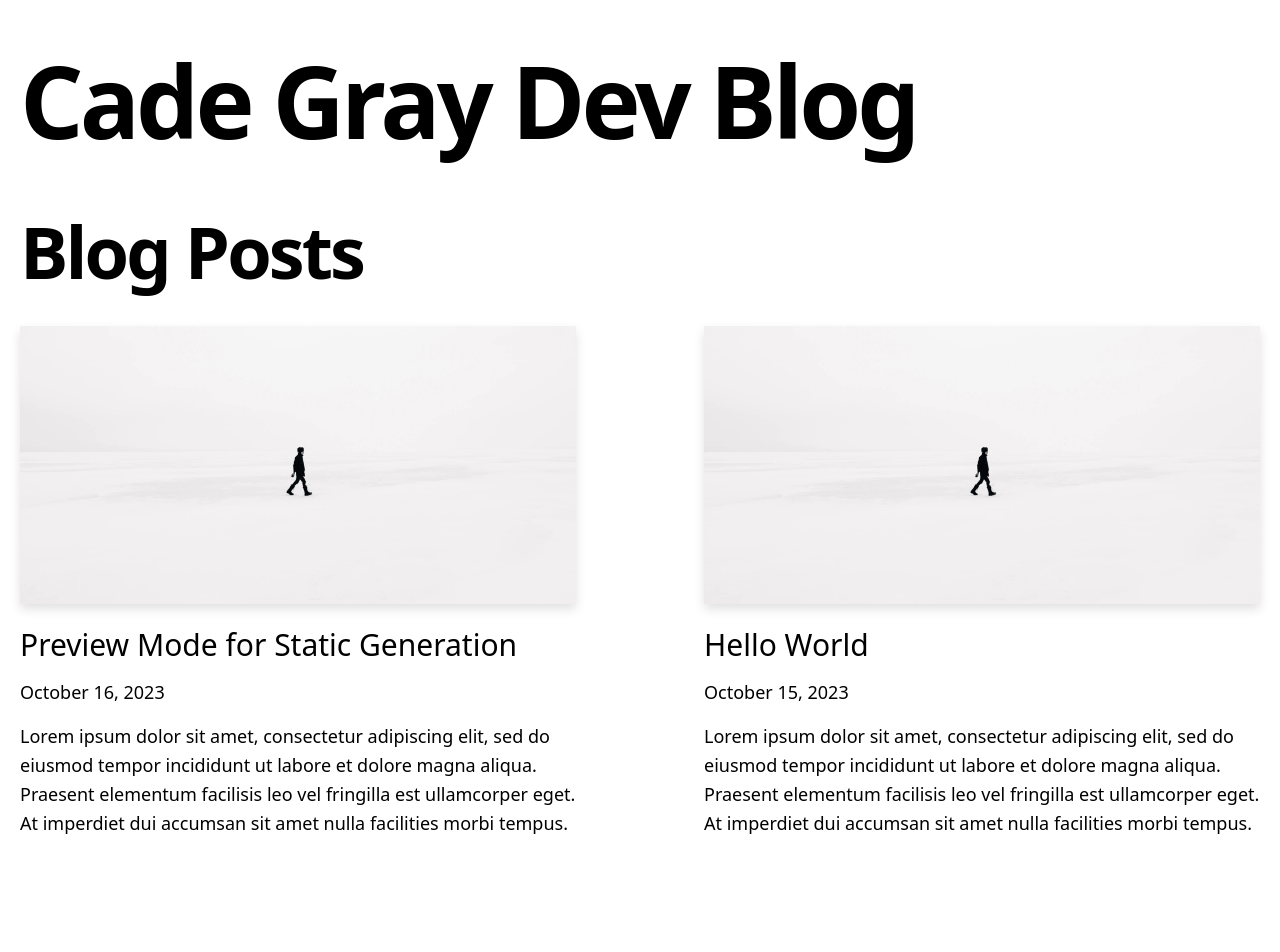
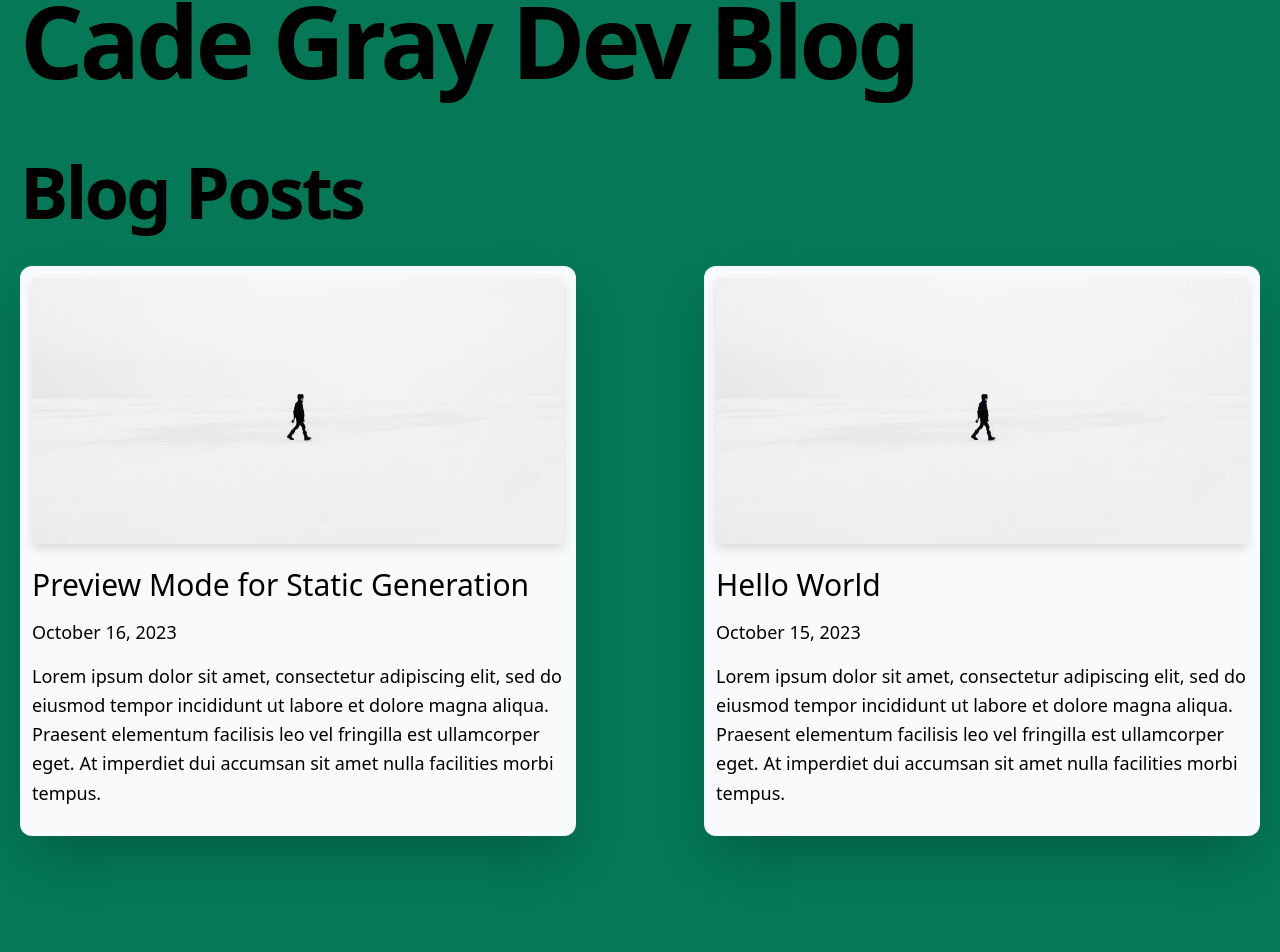
Before and after one commit to cade-gray/blog, a Next.js app: page / in a window 1280 px wide. Shown: the part 24-976 px from the top of the page. Built offline with nearby package versions, Linux system fonts and the light colour scheme.

Commit message:
First style overhaul

```diff
--- a/_posts/hello-world.md
+++ b/_posts/hello-world.md
@@ -10,10 +10,7 @@ ogImage:
   url: "/assets/blog/preview/cover.jpg"
 ---
 
-Lorem ipsum dolor sit amet, consectetur adipiscing elit, sed do eiusmod tempor incididunt ut labore et dolore magna aliqua. Praesent elementum facilisis leo vel fringilla est ullamcorper eget. At imperdiet dui accumsan sit amet nulla facilities morbi tempus. Praesent elementum facilisis leo vel fringilla. Congue mauris rhoncus aenean vel. Egestas sed tempus urna et pharetra pharetra massa massa ultricies.
-
-Venenatis cras sed felis eget velit. Consectetur libero id faucibus nisl tincidunt. Gravida in fermentum et sollicitudin ac orci phasellus egestas tellus. Volutpat consequat mauris nunc congue nisi vitae. Id aliquet risus feugiat in ante metus dictum at tempor. Sed blandit libero volutpat sed cras. Sed odio morbi quis commodo odio aenean sed adipiscing. Velit euismod in pellentesque massa placerat. Mi bibendum neque egestas congue quisque egestas diam in arcu. Nisi lacus sed viverra tellus in. Nibh cras pulvinar mattis nunc sed. Luctus accumsan tortor posuere ac ut consequat semper viverra. Fringilla ut morbi tincidunt augue interdum velit euismod.
-
-## Lorem Ipsum
-
-Tristique senectus et netus et malesuada fames ac turpis. Ridiculous mus mauris vitae ultricies leo integer malesuada nunc vel. In mollis nunc sed id semper. Egestas tellus rutrum tellus pellentesque. Phasellus vestibulum lorem sed risus ultricies tristique nulla. Quis blandit turpis cursus in hac habitasse platea dictumst quisque. Eros donec ac odio tempor orci dapibus ultrices. Aliquam sem et tortor consequat id porta nibh. Adipiscing elit duis tristique sollicitudin nibh sit amet commodo nulla. Diam vulputate ut pharetra sit amet. Ut tellus elementum sagittis vitae et leo. Arcu non odio euismod lacinia at quis risus sed vulputate.
+Took me about 90 minutes to have blog.cadegray.dev live.
+I love Vercel so far.
+Taking the blog example from nextjs and shaping it to work for me. using this as a project to learn next
+Typescript helps alot with removing unused imports
--- a/components/container.tsx
+++ b/components/container.tsx
@@ -1,9 +1,9 @@
 type Props = {
-  children?: React.ReactNode
-}
+  children?: React.ReactNode;
+};
 
 const Container = ({ children }: Props) => {
-  return <div className="container mx-auto px-5">{children}</div>
-}
+  return <div className="container mx-auto px-5 p-1">{children}</div>;
+};
 
-export default Container
+export default Container;
--- a/components/footer.tsx
+++ b/components/footer.tsx
@@ -6,7 +6,7 @@ const Footer = () => {
     <footer className="bg-neutral-50 border-t border-neutral-200">
       <Container>
         <div className="flex flex-col items-center">
-          <p>Built using NextJS</p>
+          <p>Built using NextJS, Tailwind, and Markdown. Hosted on Vercel.</p>
         </div>
       </Container>
     </footer>
--- a/components/header.tsx
+++ b/components/header.tsx
@@ -2,7 +2,7 @@ import Link from "next/link";
 
 const Header = () => {
   return (
-    <h2 className="text-2xl md:text-4xl font-bold tracking-tight md:tracking-tighter leading-tight mb-20 mt-8">
+    <h2 className="text-2xl md:text-4xl font-bold tracking-tight md:tracking-tighter leading-tight mb-20 pt-1">
       <Link href="/" className="hover:underline">
         Cade Gray Dev Blog
       </Link>
--- a/components/intro.tsx
+++ b/components/intro.tsx
@@ -2,7 +2,7 @@ import { CMS_NAME } from "../lib/constants";
 
 const Intro = () => {
   return (
-    <section className="flex-col md:flex-row flex items-center md:justify-between mt-16 mb-16 md:mb-12">
+    <section className="flex-col md:flex-row flex items-center md:justify-between mb-16 md:mb-12">
       <h1 className="text-5xl md:text-8xl font-bold tracking-tighter leading-tight md:pr-8">
         Cade Gray Dev Blog
       </h1>
--- a/components/layout.tsx
+++ b/components/layout.tsx
@@ -10,7 +10,7 @@ const Layout = ({ preview, children }: Props) => {
   return (
     <>
       <Meta />
-      <div className="min-h-screen">
+      <div className="min-h-screen bg-emerald-700">
         <main>{children}</main>
       </div>
       <Footer />
--- a/components/post-body.tsx
+++ b/components/post-body.tsx
@@ -1,18 +1,19 @@
-import markdownStyles from './markdown-styles.module.css'
+import markdownStyles from "./markdown-styles.module.css";
 
 type Props = {
-  content: string
-}
+  content: string;
+};
 
 const PostBody = ({ content }: Props) => {
   return (
-    <div className="max-w-2xl mx-auto">
+    <div className="max-w-2xl mx-auto bg-slate-50">
       <div
-        className={markdownStyles['markdown']}
+        className={markdownStyles["markdown"]}
         dangerouslySetInnerHTML={{ __html: content }}
       />
+      <p>Written by Cade Gray</p>
     </div>
-  )
-}
+  );
+};
 
-export default PostBody
+export default PostBody;
--- a/components/post-preview.tsx
+++ b/components/post-preview.tsx
@@ -12,7 +12,7 @@ type Props = {
 
 const PostPreview = ({ title, coverImage, date, excerpt, slug }: Props) => {
   return (
-    <div>
+    <div className="bg-slate-50 p-3 rounded-xl shadow-2xl">
       <div className="mb-5">
         <CoverImage slug={slug} title={title} src={coverImage} />
       </div>
--- a/pages/posts/[slug].tsx
+++ b/pages/posts/[slug].tsx
@@ -32,7 +32,7 @@ export default function Post({ post, morePosts, preview }: Props) {
           <PostTitle>Loading…</PostTitle>
         ) : (
           <>
-            <article className="mb-32">
+            <article className="bg-slate-50 p-3 rounded-lg m-3">
               <Head>
                 <title>{title}</title>
                 <meta property="og:image" content={post.ogImage.url} />
```
